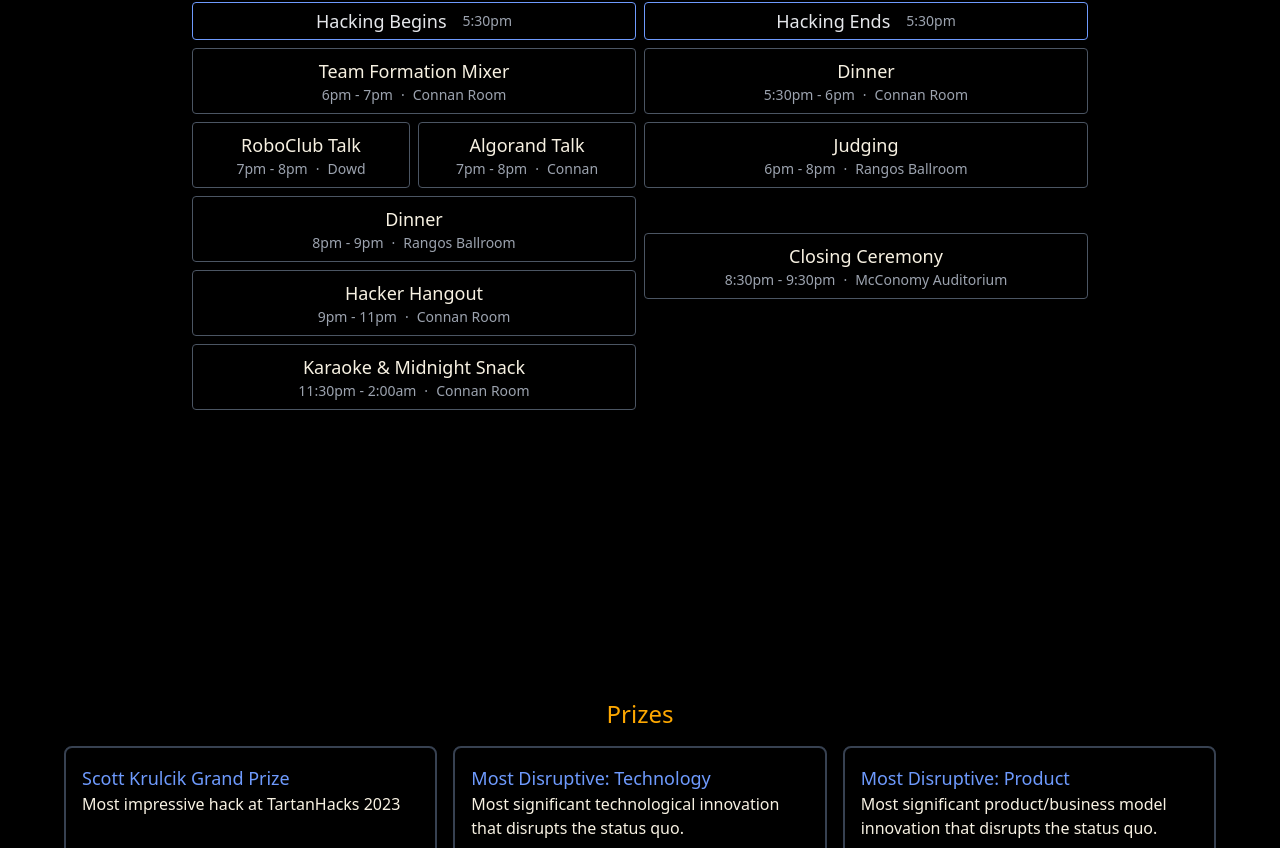
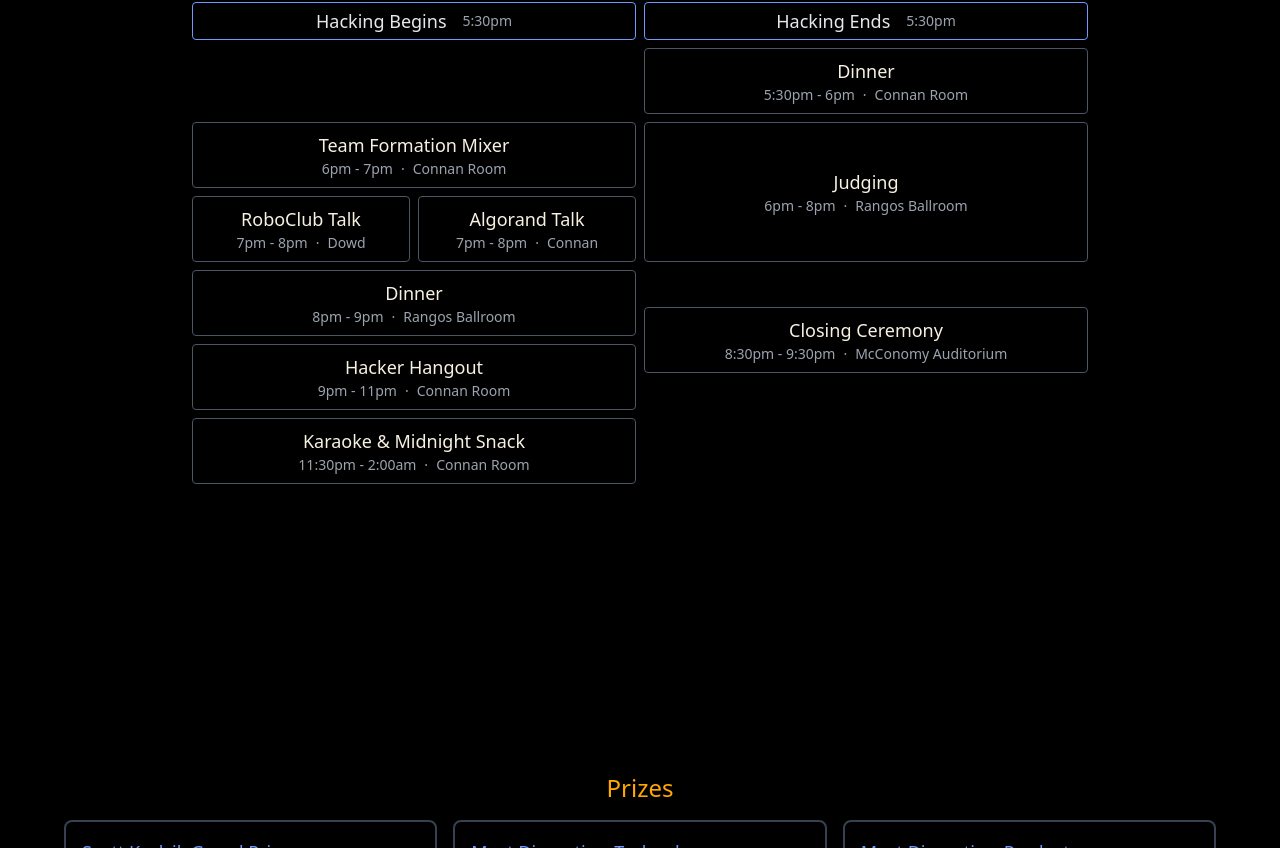
Before and after one commit to ScottyLabs/tartanhacks, a Next.js app: page / in a window 1280 px wide. Shown: the part 1858-2706 px from the top of the page. Built offline with nearby package versions, Linux system fonts and the light colour scheme; no server answers.

Commit message:
Move schedule around

```diff
--- a/src/components/Schedule.module.css
+++ b/src/components/Schedule.module.css
@@ -1,54 +1,53 @@
 .grid {
-  grid-auto-columns: minmax(0, 1fr);
-  grid-template-areas:
-    'feb3    feb3    feb4   feb4'
-    'a10am   a10am   c10am  c10am'
-    'a10am   a10am   c12pm  c12pm'
-    'a10am   a10am   c1pm   c1pm'
-    'a10am   a10am   c2pm   c2pm'
-    'a3pm    a3pm    c3pm   c3pm'
-    'a430pm  a430pm  c3pm   c3pm'
-    'a530pm  a530pm  c530pm c530pm'
-    'a6pm2   a6pm2   c6pm2  c6pm2'
-    'a7pm    b7pm    c7pm   c7pm'
-    'a8pm    a8pm    c8pm   c8pm'
-    'a8pm    a8pm    c830pm c830pm'
-    'a9pm    a9pm    c830pm c830pm'
-    'a9pm    a9pm    c930pm c930pm'
-    'a9pm    a9pm    c10pm  c10pm'
-    'a9pm    a9pm    c10pm  c10pm'
-    'a1130pm a1130pm c10pm  c10pm';
+    grid-auto-columns: minmax(0, 1fr);
+    grid-template-areas:
+    'feb3    feb3    feb4    feb4   '
+    'a10am   a10am   c10am   c10am  '
+    'a10am   a10am   c12pm   c12pm  '
+    'a10am   a10am   c1pm    c1pm   '
+    'a10am   a10am   c2pm    c2pm   '
+    'a3pm    a3pm    c3pm    c3pm   '
+    'a430pm  a430pm  c3pm    c3pm   '
+    'a530pm  a530pm  c530pm  c530pm '
+    'a6pm    a6pm    c530pm2 c530pm2'
+    'a6pm2   a6pm2   c6pm    c6pm   '
+    'a7pm    b7pm    c6pm    c6pm   '
+    'a8pm    a8pm    c8pm    c8pm   '
+    'a8pm    a8pm    c830pm  c830pm '
+    'a9pm    a9pm    c830pm  c830pm '
+    'a9pm    a9pm    c930pm  c930pm '
+    'a9pm    a9pm    c10pm   c10pm  '
+    'a9pm    a9pm    c10pm   c10pm  '
+    'a1130pm a1130pm c10pm   c10pm  ';
 }
 
 @media (max-width: 640px) {
-  .grid {
-    grid-template-areas:
+    .grid {
+        grid-template-areas:
       'feb3    feb3'
-      'a3pm    a3pm'
-      'a430pm  a430pm'
-      'a530pm  a530pm'
-      'a6pm2   a6pm2'
-      'a7pm    b7pm'
-      'a8pm    a8pm'
-      'a8pm    a8pm'
-      'a9pm    a9pm'
-      'a9pm    a9pm'
-      'a9pm    a9pm'
-      'a9pm    a9pm'
+      'a3pm    a3pm   '
+      'a430pm  a430pm '
+      'a530pm  a530pm '
+      'a6pm2   a6pm2  '
+      'a7pm    b7pm   '
+      'a8pm    a8pm   '
+      'a8pm    a8pm   '
+      'a9pm    a9pm   '
+      'a9pm    a9pm   '
+      'a9pm    a9pm   '
+      'a9pm    a9pm   '
       'a1130pm a1130pm'
-      'feb4   feb4'
-      'c10am  c10am'
-      'c12pm  c12pm'
-      'c1pm   c1pm'
-      'c2pm   c2pm'
-      'c530pm c530pm'
-      'c6pm2  c6pm2'
-      'c7pm   c7pm'
-      'c830pm c830pm'
-      'c830pm c830pm'
-      'c930pm c930pm'
-      'c10pm  c10pm'
-      'c10pm  c10pm'
-      'c10pm  c10pm';
-  }
+      'feb4    feb4   '
+      'c10am   c10am  '
+      'c12pm   c12pm  '
+      'c1pm    c1pm   '
+      'c2pm    c2pm   '
+      'c530pm  c530pm '
+      'c530pm2 c530pm2'
+      'c6pm    c6pm   '
+      'c6pm    c6pm   '
+      'c830pm  c830pm '
+      'c830pm  c830pm '
+      'c930pm  c930pm ';
+    }
 }
--- a/src/components/Schedule.tsx
+++ b/src/components/Schedule.tsx
@@ -122,7 +122,7 @@ export default function Schedule() {
                 location="Connan Room"
               />
               <Block
-                area="c6pm2"
+                area="c530pm2"
                 title="Dinner"
                 time="5:30pm - 6pm"
                 location="Connan Room"
@@ -140,7 +140,7 @@ export default function Schedule() {
                 location="Connan"
               />
               <Block
-                area="c7pm"
+                area="c6pm"
                 title="Judging"
                 time="6pm - 8pm"
                 location="Rangos Ballroom"
```
